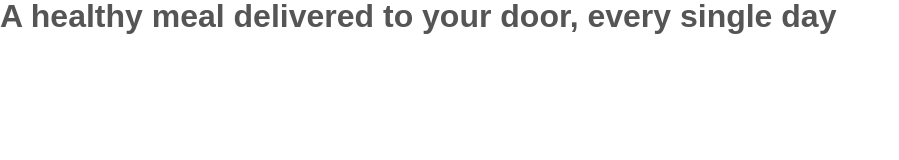
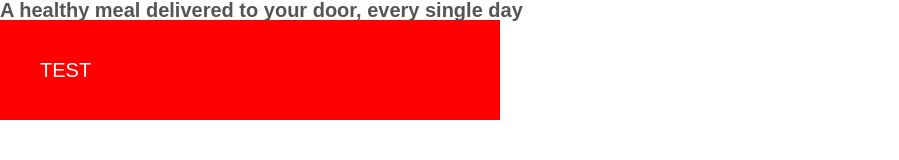
Before and after one commit to Mohit-Pandey1/WEB-DEV-PRACTICE, a plain HTML site: page OMNIFOOD/index.html in a window 1280 px wide. Shown: the whole page, without its empty margins (0-899 px from the left). Drawn offline with Linux system fonts and the light colour scheme.

Commit message:
Omnifood Project practice

```diff
--- a/OMNIFOOD/CSS/style.css
+++ b/OMNIFOOD/CSS/style.css
@@ -39,9 +39,28 @@ Default : 1
     box-sizing: border-box;
 }
 
+html{
+    /* font-size: 10px; */
+    /* 10px / 16px = 0.625 = 62.5% */
+    /* Percentage of user's browser font-size setting */
+    font-size: 62.5%;
+}
+
 body{
     font-family: sans-serif;
     line-height: 1;
     font-weight: 400;
     color: #555;
 }
+
+.test{
+    background-color: red;
+    /* width: 1000px; */
+    /* max-width: 1000px; */
+
+    max-width: 50rem;
+    padding: 4rem;
+    font-size: 2rem;
+    color: #fff;
+    /* 1 rem = 16px -> 50rem = 800px */
+}
--- a/OMNIFOOD/index.html
+++ b/OMNIFOOD/index.html
@@ -8,5 +8,7 @@
 </head>
 <body>
     <h1>A healthy meal delivered to your door, every single day</h1>
+
+    <div class="test">TEST</div>
 </body>
 </html>
```
